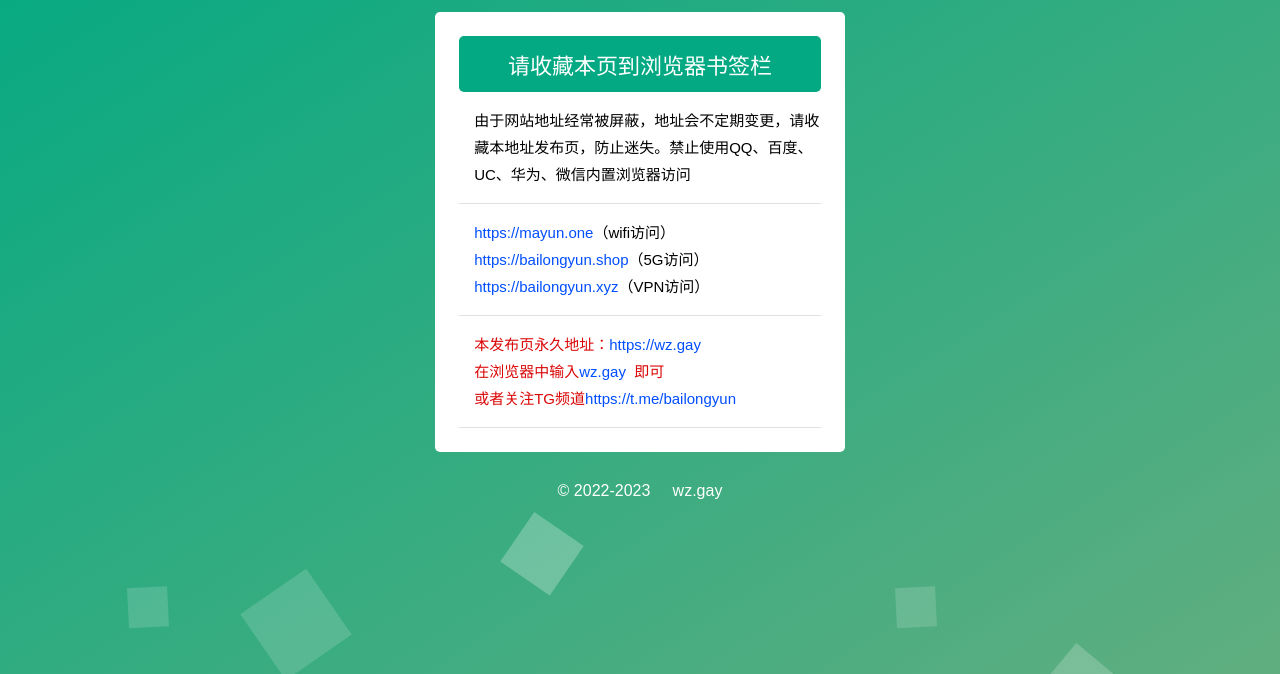
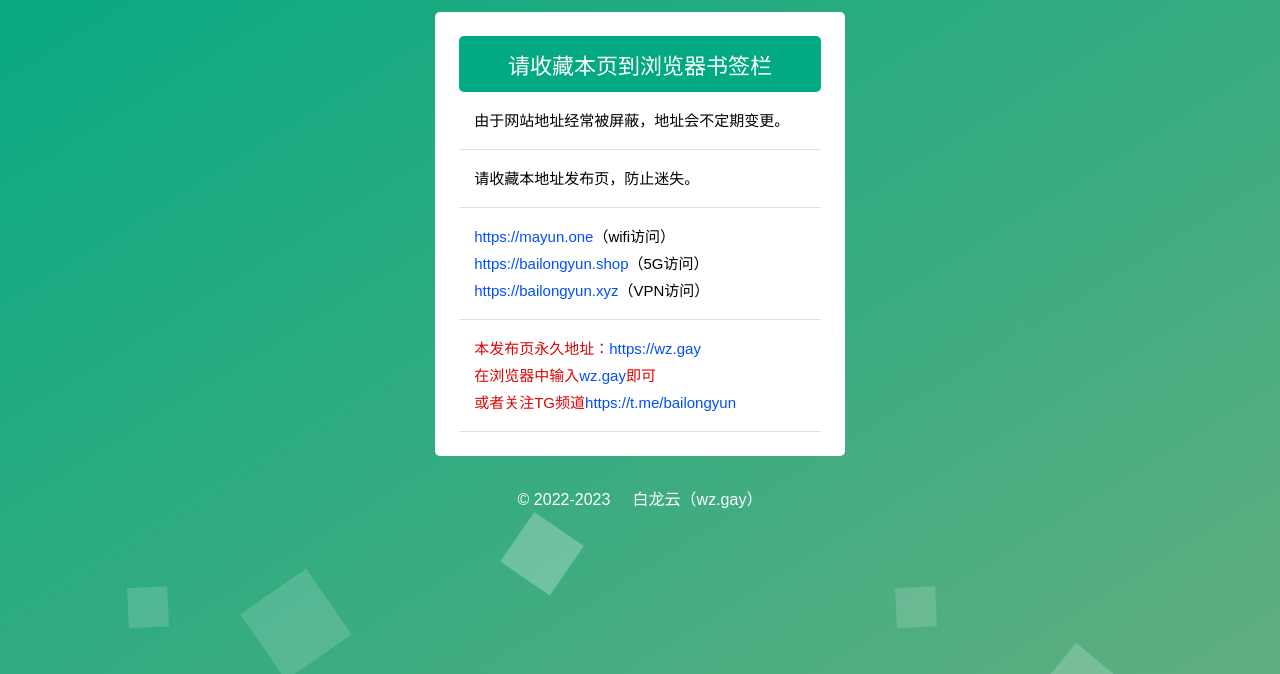
Before and after one commit to bailongyun/bailongyun.github.io, a plain HTML site: page index.html in a window 1280 px wide. Shown: the part 126-800 px from the top of the page. Drawn offline with Linux system fonts and the light colour scheme.

Commit message:
Update index.html

```diff
--- a/index.html
+++ b/index.html
@@ -23,18 +23,19 @@
 <h2>请收藏本页到浏览器书签栏</h2>
 <ul>
 
-<li>由于网站地址经常被屏蔽，地址会不定期变更，请收藏本地址发布页，防止迷失。禁止使用QQ、百度、UC、华为、微信内置浏览器访问</li>
+<li>由于网站地址经常被屏蔽，地址会不定期变更。</li>
+<li>请收藏本地址发布页，防止迷失。</li>
 <li>
 <a style="color: #004eff;" href="https://mayun.one/#/register">https://mayun.one</a>（wifi访问）<br>
 <a style="color: #004eff;" href="https://bailongyun.shop/#/register">https://bailongyun.shop</a>（5G访问）<br>
 <a style="color: #004eff;" href="https://bailongyun.xyz/#/register" target="_blank" rel="noopener">https://bailongyun.xyz</a>（VPN访问）</li>
 <li><span style="color: #db0707;">本发布页永久地址：<a style="color: #004eff;"href="https://wz.gay/">https://wz.gay</a></span>
-<span style="color: #db0707;">在浏览器中输入<a style="color: #004eff;"href="https://wz.gay">wz.gay</a>&nbsp; 即可</span>
+<span style="color: #db0707;">在浏览器中输入<a style="color: #004eff;"href="https://wz.gay">wz.gay</a>即可</span>
 <span style="color: #db0707;">或者关注TG频道<a style="color: #004eff;"href="https://t.me/bailongyun">https://t.me/bailongyun</a></span></li>
 </ul>
 </div>
 </div>
-<p class="footer">© 2022-2023  &nbsp; &nbsp;   wz.gay</p>
+<p class="footer">© 2022-2023  &nbsp; &nbsp;  白龙云（wz.gay）</p>
 </div>
 <ul class="bg-bubbles">
 <li>&nbsp;</li>
```
